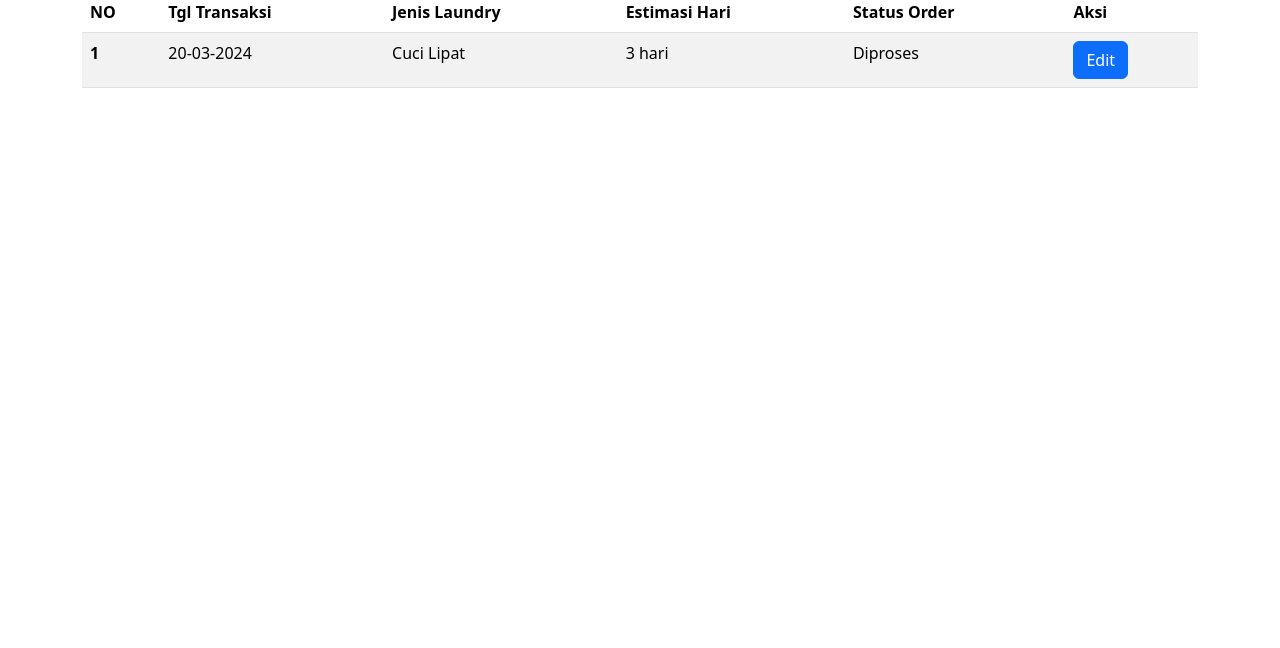
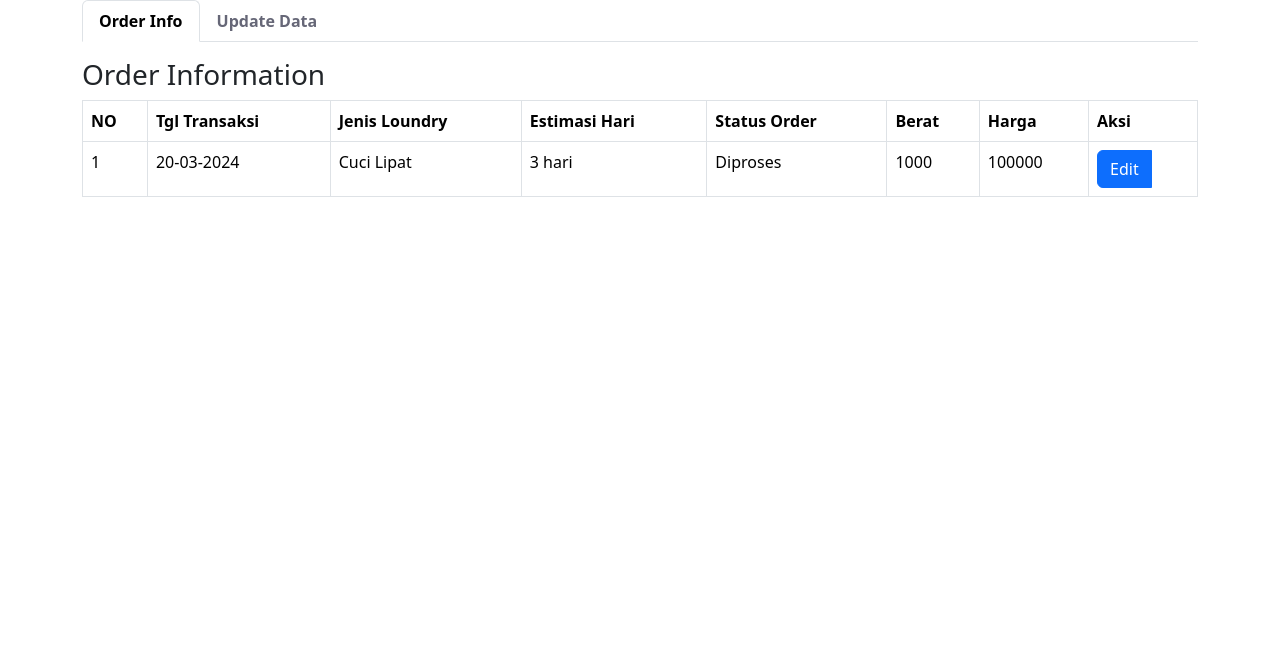
Before and after one commit to danielpsrb/Tugas_PAWBF, a plain HTML site: page orderInfo.html in a window 1280 px wide. Shown: the part 152-800 px from the top of the page. Drawn offline with nearby package versions, Linux system fonts and the light colour scheme.

Commit message:
Update orderInfo.html

```diff
--- a/orderInfo.html
+++ b/orderInfo.html
@@ -51,35 +51,79 @@
     <!-- END OF NAVBAR -->
 
     <main class="container mt-5">
-        <h2>Riwayat Order</h2>
-        <table class="table table-striped">
+        <h2>Menu Admin</h2>
+        <ul class="nav nav-tabs mt-3" id="myTab" role="tablist">
+          <li class="nav-item">
+            <a class="nav-link active" id="order-info-tab" data-toggle="tab" href="#order-info" role="tab" aria-controls="order-info" aria-selected="true">Order Info</a>
+          </li>
+          <li class="nav-item">
+            <a class="nav-link" id="update-data-tab" data-toggle="tab" href="#update-data" role="tab" aria-controls="update-data" aria-selected="false">Update Data</a>
+          </li>
+        </ul>
+        <div class="tab-content" id="myTabContent">
+          <!-- Order Info Tab -->
+          <div class="tab-pane fade show active" id="order-info" role="tabpanel" aria-labelledby="order-info-tab">
+            <h3 class="mt-3">Order Information</h3>
+            <!-- Tabel history transaksi -->
+            <table class="table table-bordered">
                 <thead>
                     <tr>
-                    <th scope="col">NO</th>
-                    <th scope="col">Tgl Transaksi</th>
-                    <th scope="col">Jenis Laundry</th>
-                    <th scope="col">Estimasi Hari</th>
-                    <th scope="col">Status Order</th>
-                    <th scope="col">Aksi</th>
+                        <th>NO</th>
+                        <th>Tgl Transaksi</th>
+                        <th>Jenis Loundry</th>
+                        <th>Estimasi Hari</th>
+                        <th>Status Order</th>
+                        <th>Berat</th>
+                        <th>Harga</th>
+                        <th>Aksi</th>
                     </tr>
                 </thead>
                 <tbody>
                     <tr>
-                    <th scope="row">1</th>
+                        <td>1</td>
                         <td>20-03-2024</td>
                         <td>Cuci Lipat</td>
                         <td>3 hari</td>
                         <td>Diproses</td>
+                        <td>1000</td>
+                        <td>100000</td>
                         <td>
-                        <button type="button" class="btn btn-primary" data-bs-toggle="modal" data-bs-target="#editModal">
-                            Edit
+                            <div class="btn-group">
+                                <button type="button" class="btn btn-primary">Edit</button>
+                                    <span class="caret"></span>
                                 </button>
+                                <ul class="dropdown-menu" role="menu">
+                                    <li><a href="#">Baru</a></li>
+                                    <li><a href="#">Diproses</a></li>
+                                    <li><a href="#">Selesai</a></li>
+                                    <li><a href="#">Dikirim</a></li>
+                                    <li class="divider"></li>
+                                    <li><a href="#">Hapus</a></li>
+                                </ul>
+                            </div>
                         </td>
                     </tr>
                 </tbody>
             </table>
+          </div>
+          <!-- Update Data Tab -->
+          <div class="tab-pane fade" id="update-data" role="tabpanel" aria-labelledby="update-data-tab">
+            <h3 class="mt-3">Update Laundry Data</h3>
+            <!-- Form untuk update data loundry -->
+            <form class="mt-3">
+              <div class="form-group">
+                <label for="update-weight">Update Berat Laundry</label>
+                <input type="text" class="form-control" id="update-weight" placeholder="Masukkan berat laundry">
+              </div>
+              <div class="form-group">
+                <label for="update-price">Update Harga Laundry</label>
+                <input type="text" class="form-control" id="update-price" placeholder="Masukkan harga laundry">
+              </div>
+              <button type="submit" class="btn btn-primary">Update Data</button>
+            </form>
+          </div>
+        </div>
     </main>
-
     <!-- link bootstrap -->
     <script src="https://cdn.jsdelivr.net/npm/bootstrap@5.3.3/dist/js/bootstrap.bundle.min.js"
         integrity="sha384-YvpcrYf0tY3lHB60NNkmXc5s9fDVZLESaAA55NDzOxhy9GkcIdslK1eN7N6jIeHz"
```
Lines whose indentation alone changed are shown as unchanged.
